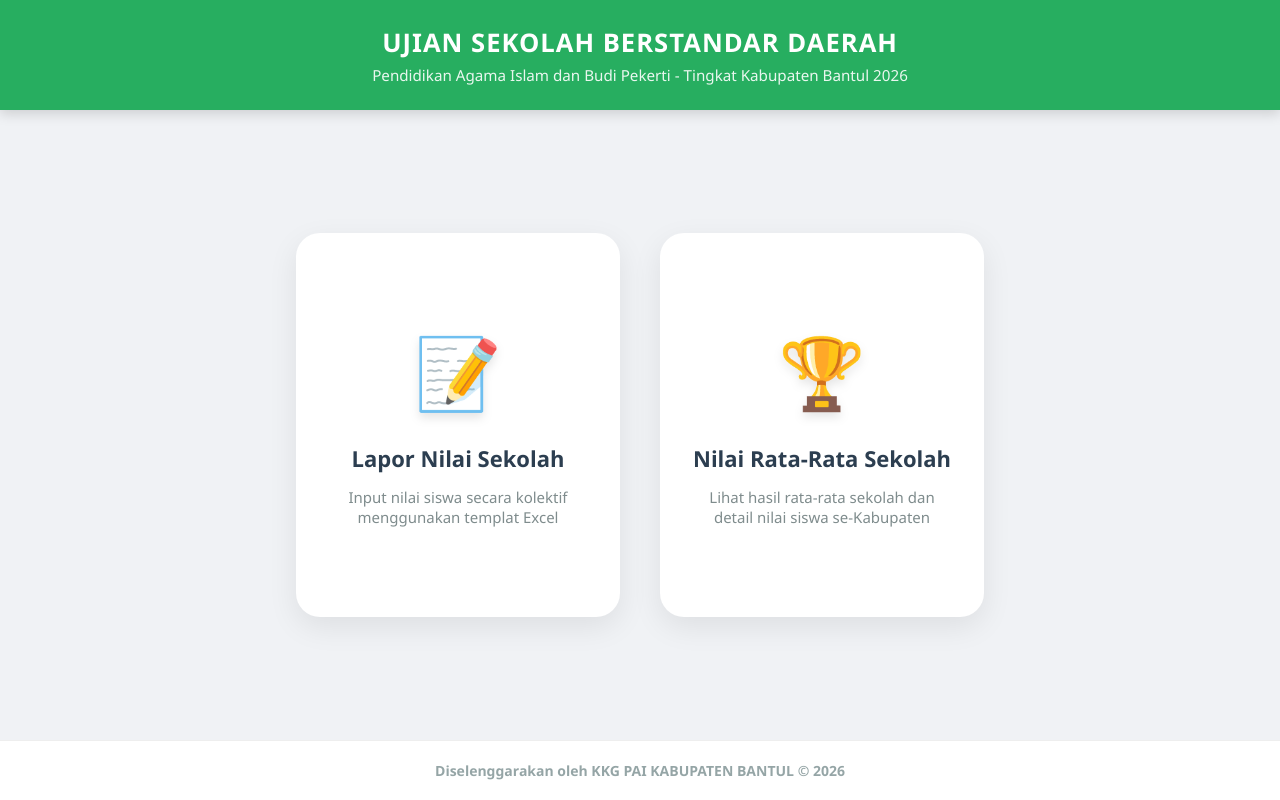
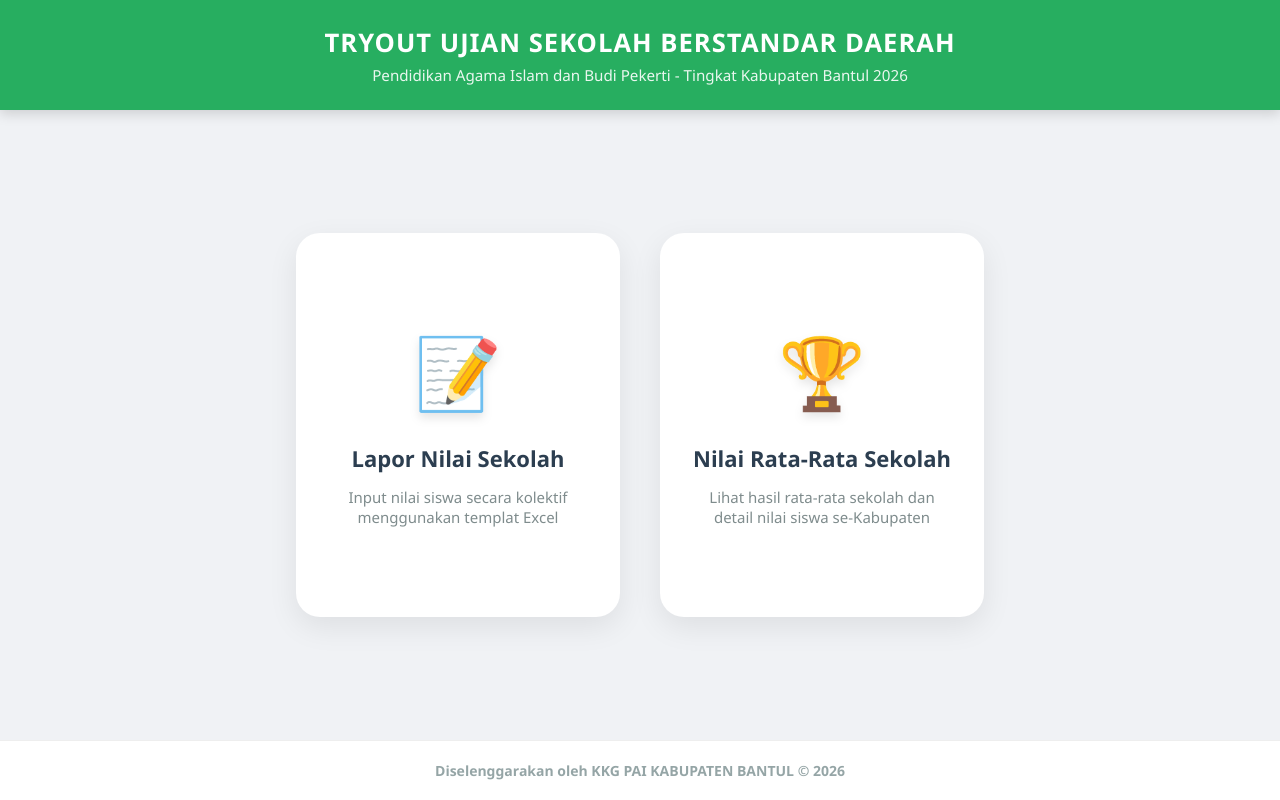
Before and after one commit to kkgpaibantul/to-usbd, a plain HTML site: page index.html in a window 1280 px wide. Drawn offline with Linux system fonts and the light colour scheme.

Commit message:
Update index.html

```diff
--- a/index.html
+++ b/index.html
@@ -3,7 +3,7 @@
 <head>
     <meta charset="UTF-8">
     <meta name="viewport" content="width=device-width, initial-scale=1.0">
-    <title>Portal Resmi Ujian Sekolah Berstandar Daerah PAI Bantul</title>
+    <title>Portal Resmi Tryout Ujian Sekolah Berstandar Daerah PAI Bantul</title>
     <style>
         :root { --primary: #27ae60; --dark: #2c3e50; --bg: #f0f2f5; }
 
@@ -69,7 +69,7 @@
 <body>
 
 <header id="main-header">
-    <h1>Ujian Sekolah Berstandar Daerah</h1>
+    <h1>Tryout Ujian Sekolah Berstandar Daerah</h1>
     <p>Pendidikan Agama Islam dan Budi Pekerti - Tingkat Kabupaten Bantul 2026</p>
 </header>
 
```
